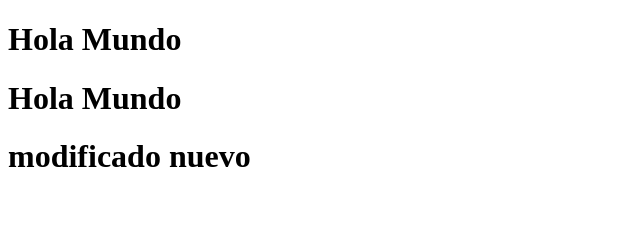
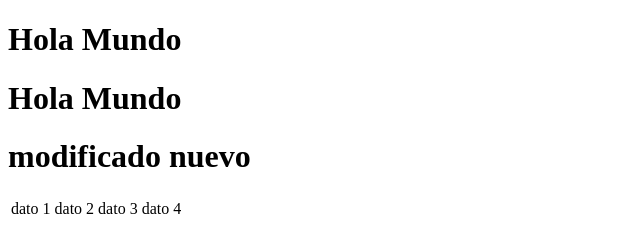
Before and after one commit to IEVN1002-21002795/intro-git, a plain HTML site: page index.html in a window 1280 px wide. Shown: the whole page, without its empty margins (0-640 px from the left). Drawn offline with Linux system fonts and the light colour scheme.

Commit message:
nuevo commit ievn

```diff
--- a/index.html
+++ b/index.html
@@ -9,5 +9,13 @@
     <h1>Hola Mundo</h1>
     <h1>Hola Mundo</h1>
     <h1>modificado nuevo</h1>
+    <table>
+        <tr>
+            <td>dato 1</td>
+            <td>dato 2</td>
+            <td>dato 3</td>
+            <td>dato 4</td>
+        </tr>
+    </table>
 </body>
 </html>
```
